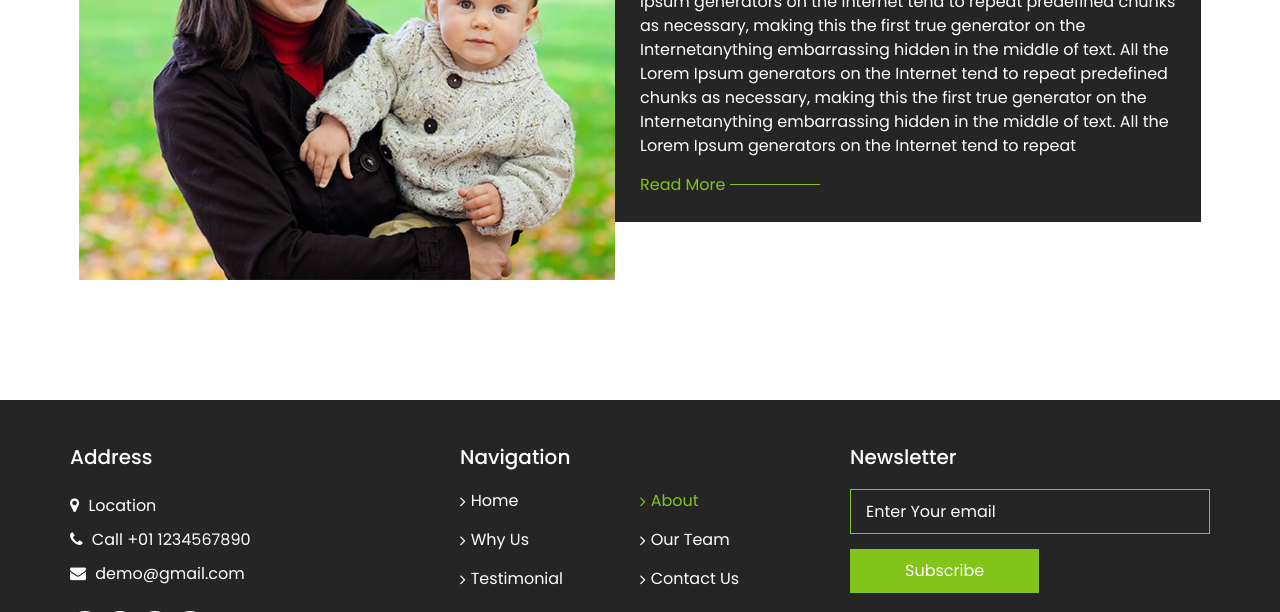
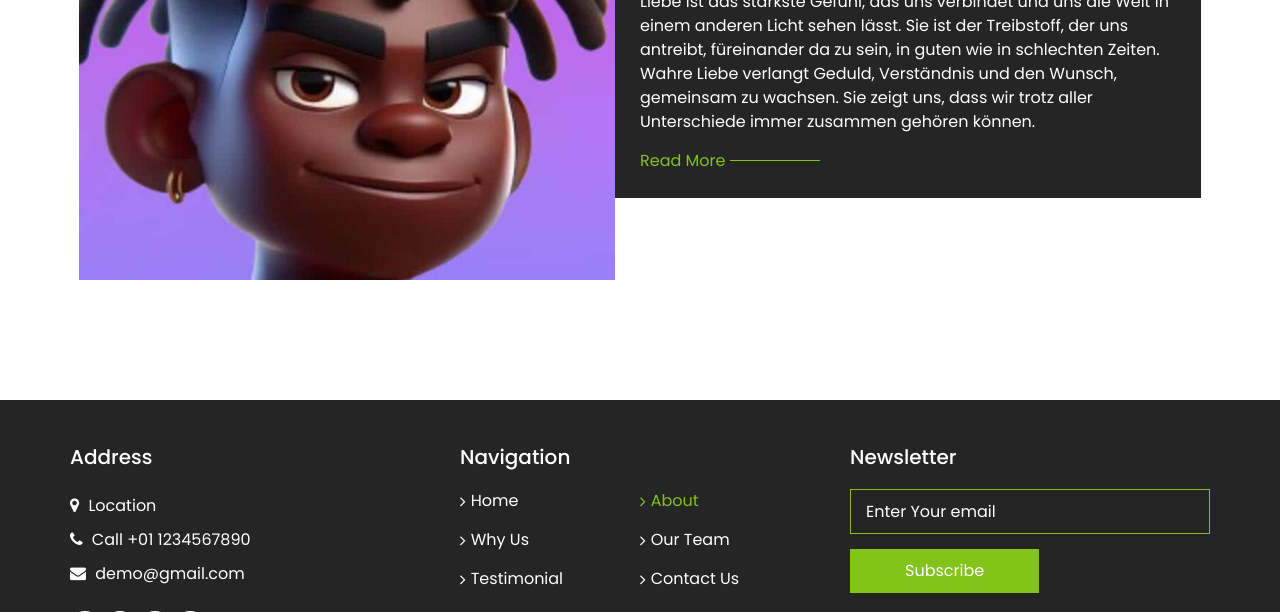
Before and after one commit to Amadheus/firstwebsite_Dalumpines, a plain HTML site: page about.html in a window 1280 px wide. Shown: the part 441-1053 px from the top of the page. Drawn offline with nearby package versions, Linux system fonts and the light colour scheme.

Commit message:
firstwebsite_Dalumpines
first_Website

```diff
--- a/about.html
+++ b/about.html
@@ -115,14 +115,14 @@
     <div class="container-fluid">
       <div class="box">
         <div class="img-box">
-          <img src="images/about-img.jpg" alt="" />
+          <img src="images/about-img.jpeg" alt="" />
         </div>
         <div class="detail-box">
           <h2>
             About Us
           </h2>
           <p>
-            anything embarrassing hidden in the middle of text. All the Lorem Ipsum generators on the Internet tend to repeat predefined chunks as necessary, making this the first true generator on the Internetanything embarrassing hidden in the middle of text. All the Lorem Ipsum generators on the Internet tend to repeat predefined chunks as necessary, making this the first true generator on the Internetanything embarrassing hidden in the middle of text. All the Lorem Ipsum generators on the Internet tend to repeat
+            Liebe ist das stärkste Gefühl, das uns verbindet und uns die Welt in einem anderen Licht sehen lässt. Sie ist der Treibstoff, der uns antreibt, füreinander da zu sein, in guten wie in schlechten Zeiten. Wahre Liebe verlangt Geduld, Verständnis und den Wunsch, gemeinsam zu wachsen. Sie zeigt uns, dass wir trotz aller Unterschiede immer zusammen gehören können.
           </p>
           <a href="">
             <span>
```
Also changed, not shown: images/about-img.jpeg (added), images/about-img`.jpg (renamed from images/about-img.jpg).
